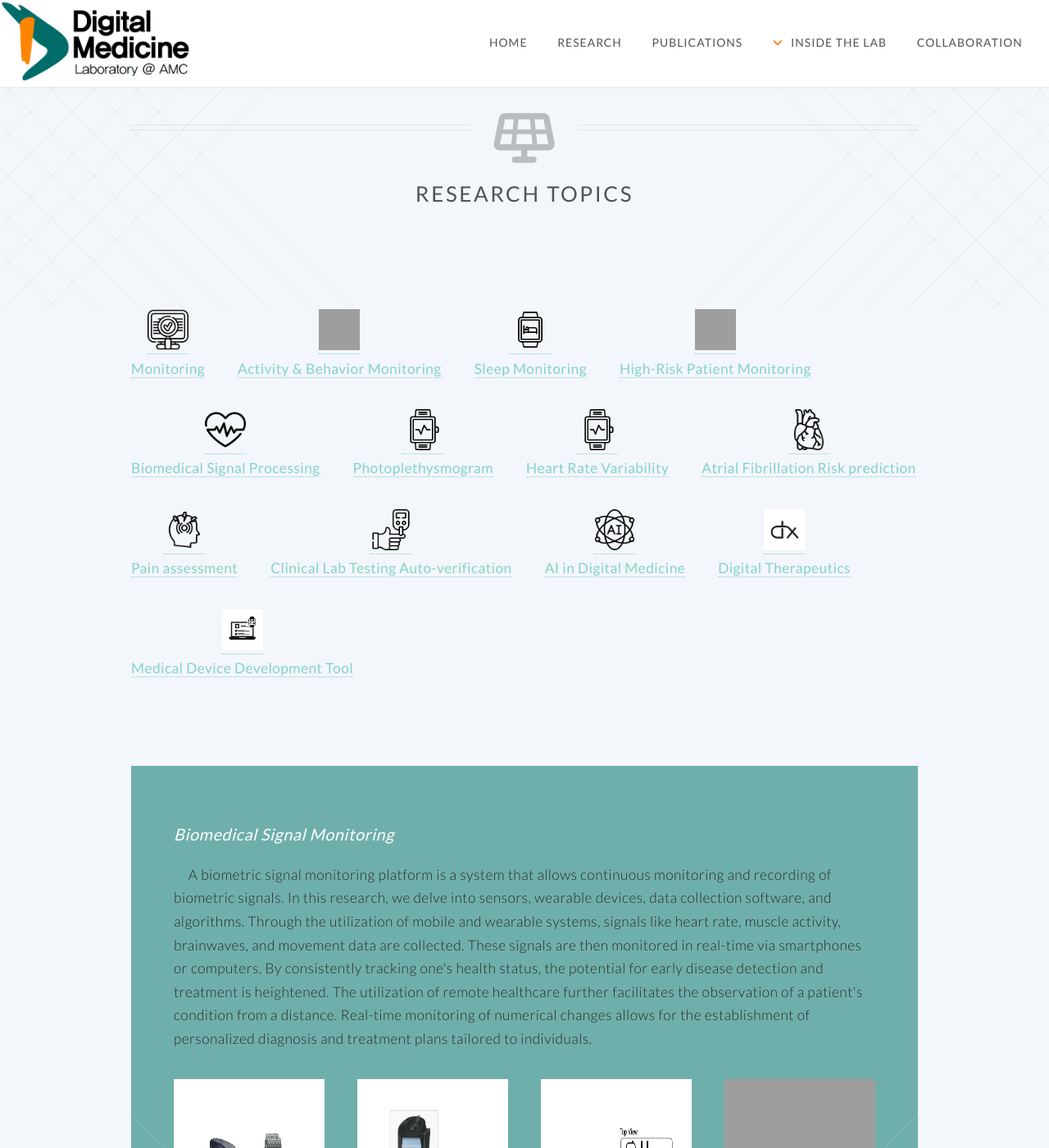
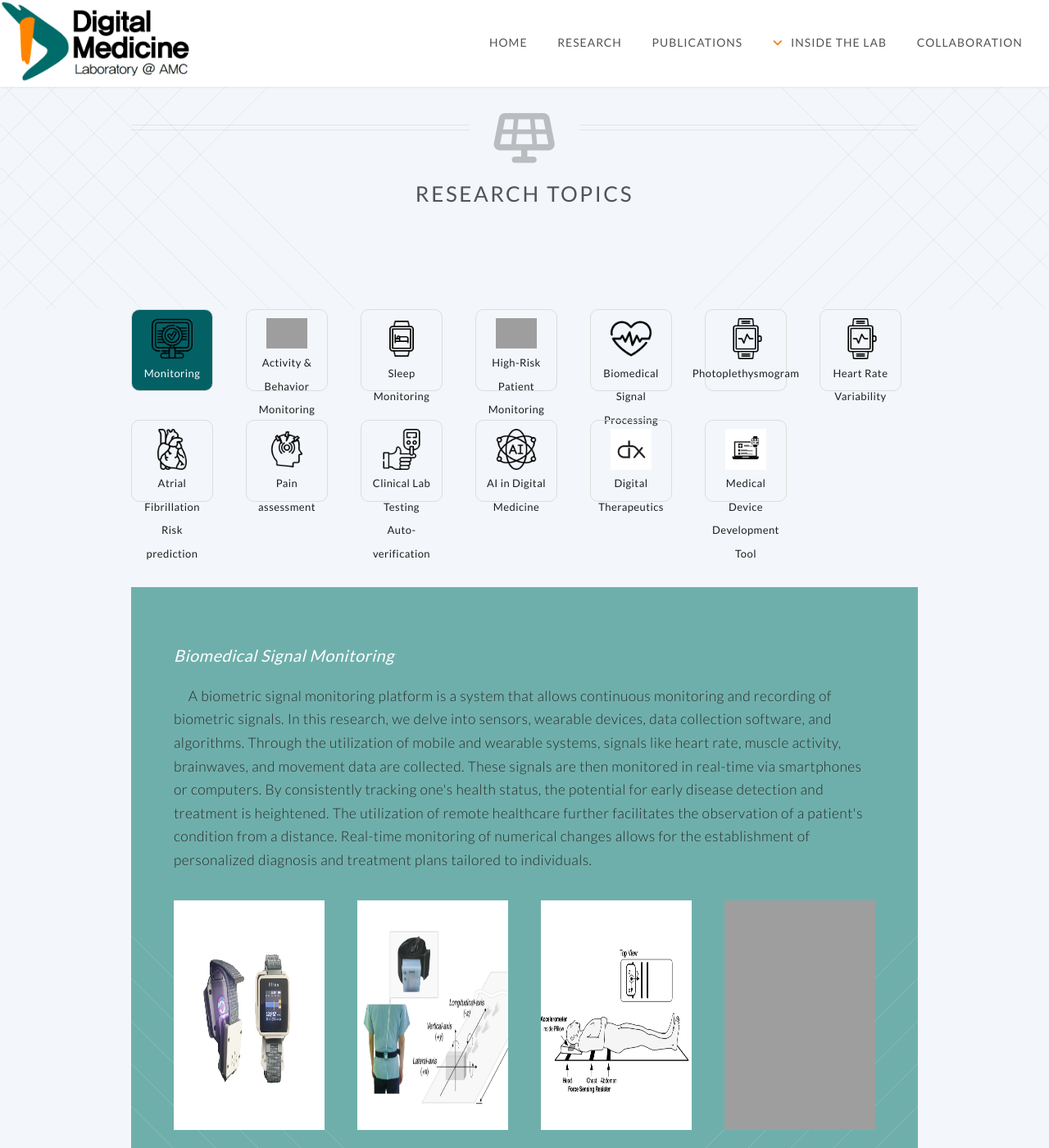
Before and after one commit to ydon1111/ydon1111.github.io, a Jekyll site: the page built from htmls/research_topics.html, in a window 1280 px wide and 1400 px high. Shown: the whole window at 82% size. Built offline with Jekyll 4.4.1, drawn with Linux system fonts in a browser that asks for light colours; nearby versions of some CDN libraries; grey boxes are pictures that could not be loaded.

Commit message:
research topic 버튼

```diff
--- a/css/style.css
+++ b/css/style.css
@@ -1408,7 +1408,6 @@ a.small-button.clicked {
 
 
 
-
 /* CSS for the "Top" button */
 #topButton {
 	display: none;
@@ -1516,25 +1515,56 @@ a.small-button.clicked {
 	margin: 0;
 }
 
-.nav-link {
+/* research 용 nav-link */
+
+
+.nav-link_re {
 	display: flex;
 	flex-direction: column;
 	justify-content: flex-start;
 	align-items: center;
 	text-align: center;
-	padding: 20px;
-	background-color: #f0f0f0;
+	color: #1c2021;
+	padding: 10px;
 	/* 배경색을 원하는 색상으로 설정 */
 	border: 1px solid #ddd;
 	/* 테두리 설정 */
-	border-radius: 5px;
+	border-radius: 10px;
 	/* 둥근 테두리 설정 */
-	height: 100%;
-}
-
-.nav-link img {
+	height: 100px;
+	width: 100px;
+	transition: background-color 0.3s, color 0.3s;
+	font-size: small;
+}
+
+/*
+.nav-link_re {
+	display: block;
+	text-align: center;
+	text-decoration: none;
+	padding: 10px;
+	color: #1c2021;
+	transition: background-color 0.3s, color 0.3s;
+	width: 200px;
+	margin: 5px;
+	box-sizing: border-box;
+	border: 1px solid #d4d4d4;
+	border-radius: 10px;
+}
+*/
+
+.nav-link_re:hover {
+	background-color: rgba(201, 188, 206, 0.15);
+	border: 1px solid #d4d4d4;
+}
+
+.nav-link_re.active {
+	background-color: #036166;
+	color: #fff;
+}
+
+.nav-link_re img {
 	width: 50px;
 	height: 50px;
-	margin-bottom: 10px;
 	/* 이미지 아래 여백 추가 */
 }
--- a/htmls/research_topics.html
+++ b/htmls/research_topics.html
@@ -16,93 +16,93 @@ layout: default
   <div class="row">
     <section>
       <ul>
-        <li><a href="#" class="nav-link_re active"><img src="/images/icons/audit.png" alt=""
-              style="width: 50px; height: 50px;"><br>Monitoring</a>
+        <li><a href="#" class="nav-link_re active"><img src="/images/icons/audit.png" alt="">
+          <span style="line-height: 20%;"><br></span>Monitoring</a>
         </li>
       </ul>
     </section>
 
     <section>
       <ul>
-        <li><a href="publications_conference.html" class="nav-link_re"><img src="/images/icons/monitoring.png" alt=""
-              style="width: 50px; height: 50px;"><br>Activity & Behavior Monitoring</a></li>
+        <li><a href="publications_conference.html" class="nav-link_re"><img src="/images/icons/monitoring.png" alt="">
+          <span style="line-height: 20%;"><br></span>Activity & Behavior Monitoring</a></li>
       </ul>
     </section>
 
     <section>
       <ul>
-        <li><a href="publications_patent.html" class="nav-link_re"><img src="/images/icons/smartwatch.png" alt=""
-              style="width: 50px; height: 50px;"><br>Sleep Monitoring</a></li>
+        <li><a href="publications_patent.html" class="nav-link_re"><img src="/images/icons/smartwatch.png" alt="">
+          <span style="line-height: 20%;"><br></span>Sleep Monitoring</a></li>
       </ul>
     </section>
 
     <section>
       <ul>
-        <li><a href="publications_patent.html" class="nav-link_re"><img src="/images/icons/flow-chart.png" alt=""
-              style="width: 50px; height: 50px;"><br>High-Risk Patient Monitoring</a></li>
+        <li><a href="publications_patent.html" class="nav-link_re"><img src="/images/icons/flow-chart.png" alt="">
+          <span style="line-height: 20%;"><br></span>High-Risk Patient Monitoring</a></li>
       </ul>
     </section>
 
     <section>
       <ul>
-        <li><a href="publications_patent.html" class="nav-link_re"><img src="/images/icons/heart-rate.png" alt=""
-          style="width: 50px; height: 50px;"><br>Biomedical Signal Processing</a></li>
+        <li><a href="publications_patent.html" class="nav-link_re"><img src="/images/icons/heart-rate.png" alt="">
+          <span style="line-height: 20%;"><br></span>Biomedical Signal Processing</a></li>
       </ul>
     </section>
 
     <section>
       <ul>
-        <li><a href="publications_patent.html" class="nav-link_re"><img src="/images/icons/heart-rate-watch.png" alt=""
-          style="width: 50px; height: 50px;"><br>Photoplethysmogram</a></li>
+        <li><a href="publications_patent.html" class="nav-link_re"><img src="/images/icons/heart-rate-watch.png" alt="">
+          <span style="line-height: 20%;"><br></span>Photoplethysmogram</a></li>
       </ul>
     </section>
 
     <section>
       <ul>
-        <li><a href="publications_patent.html" class="nav-link_re"><img src="/images/icons/heart-rate-watch.png" alt=""
-          style="width: 50px; height: 50px;"><br>Heart Rate Variability</a></li>
+        <li><a href="publications_patent.html" class="nav-link_re"><img src="/images/icons/heart-rate-watch.png" alt="">
+          <span style="line-height: 20%;"><br></span>Heart Rate Variability</a></li>
       </ul>
     </section>
 
     <section>
       <ul>
-        <li><a href="publications_patent.html" class="nav-link_re"><img src="/images/icons/heart.png" alt=""
-          style="width: 50px; height: 50px;"><br>Atrial Fibrillation Risk prediction</a></li>
+        <li><a href="publications_patent.html" class="nav-link_re"><img src="/images/icons/heart.png" alt="">
+          <span style="line-height: 20%;"><br></span>Atrial Fibrillation Risk prediction</a></li>
       </ul>
     </section>
 
     <section>
       <ul>
-        <li><a href="publications_patent.html" class="nav-link_re"><img src="/images/icons/headache.png" alt=""
-          style="width: 50px; height: 50px;"><br>Pain assessment</a></li>
+        <li><a href="publications_patent.html" class="nav-link_re"><img src="/images/icons/headache.png" alt="">
+          <span style="line-height: 20%;"><br></span>Pain assessment</a></li>
       </ul>
     </section>
 
     <section>
       <ul>
-        <li><a href="publications_patent.html" class="nav-link_re"><img src="/images/icons/sugar-blood-level.png" alt=""
-          style="width: 50px; height: 50px;"><br>Clinical Lab Testing Auto-verification</a></li>
+        <li><a href="publications_patent.html" class="nav-link_re"><img src="/images/icons/sugar-blood-level.png" alt="">
+          <span style="line-height: 20%;"><br></span>Clinical Lab Testing Auto-verification</a></li>
       </ul>
     </section>
 
     <section>
       <ul>
-        <li><a href="publications_patent.html" class="nav-link_re"><img src="/images/icons/artificial-intelligence.png" alt=""
-          style="width: 50px; height: 50px;"><br>AI in Digital Medicine</a></li>
+        <li><a href="publications_patent.html" class="nav-link_re"><img src="/images/icons/artificial-intelligence.png" alt="">
+          <span style="line-height: 20%;"><br></span>AI in Digital Medicine</a></li>
       </ul>
     </section>
 
     <section>
       <ul>
-        <li><a href="publications_patent.html" class="nav-link_re"><img src="/images/icons/Digital Therapeutics.png" alt=""
-          style="width: 50px; height: 50px;"><br>Digital Therapeutics</a></li>
+        <li><a href="publications_patent.html" class="nav-link_re"><img src="/images/icons/Digital Therapeutics.png" alt="">
+          <span style="line-height: 20%;"><br></span>Digital Therapeutics</a></li>
       </ul>
     </section>
 
     <section>
       <ul>
-        <li><a href="publications_patent.html" class="nav-link_re"><img src="/images/icons/Medical Device Development Tool.png" alt=""
-          style="width: 50px; height: 50px;"><br>Medical Device Development Tool</a></li>
+        <li><a href="publications_patent.html" class="nav-link_re"><img src="/images/icons/Medical Device Development Tool.png" alt="">
+          <span style="line-height: 20%;"><br></span>Medical Device Development Tool</a></li>
       </ul>
     </section>
   </div>
```
